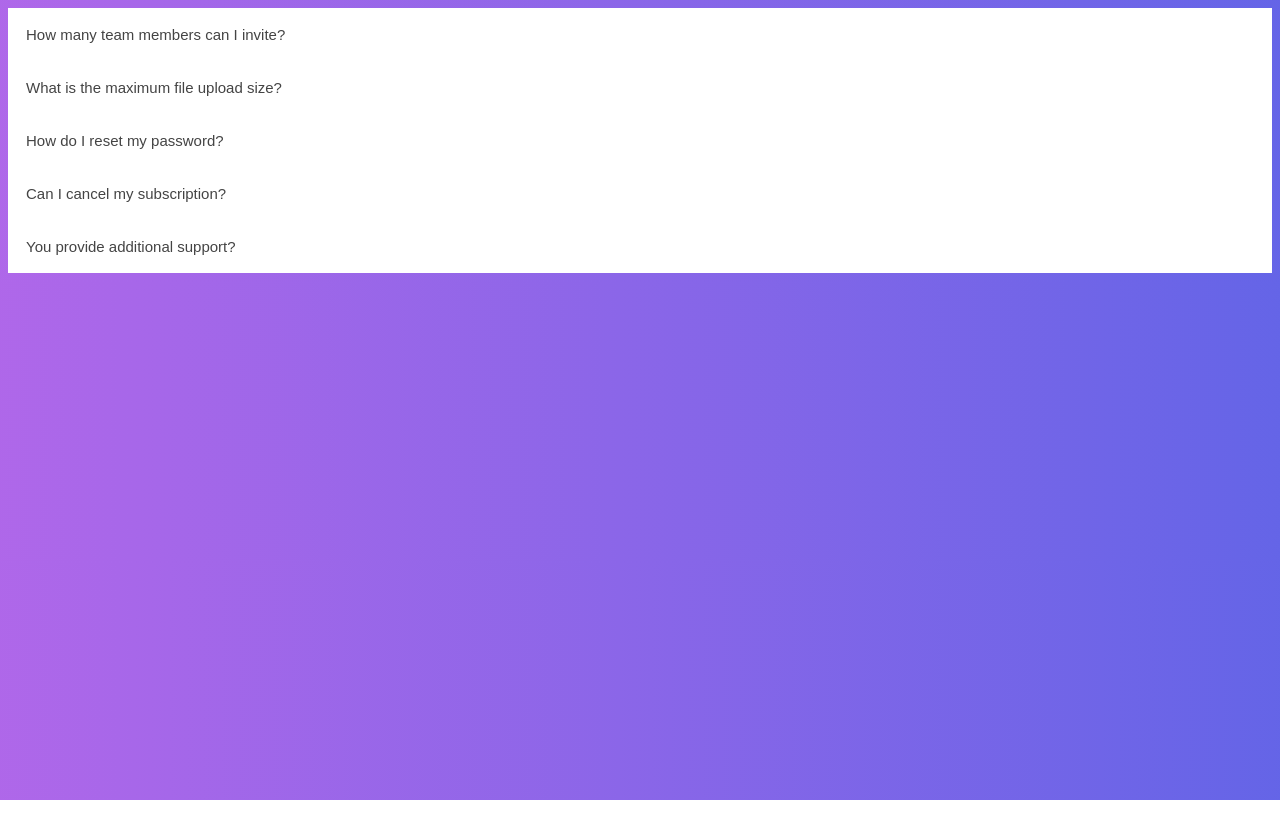
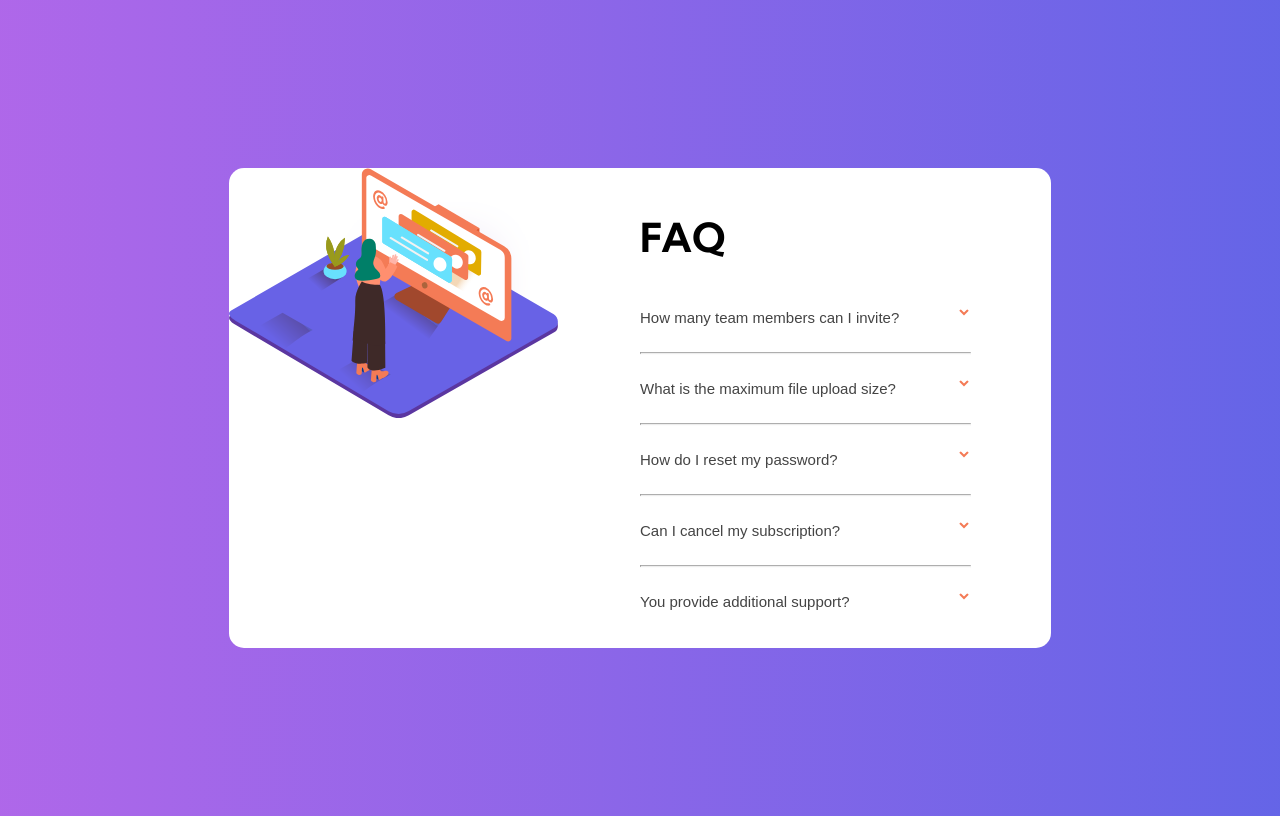
Before and after one commit to Jthforce/Accordion-Card, a plain HTML site: page index.html in a window 1280 px wide. Drawn offline with Linux system fonts and the light colour scheme.

Commit message:
1/30/2022

```diff
--- a/index.html
+++ b/index.html
@@ -12,31 +12,41 @@
 
 </head>
 <body>
-  <button class="accordion" onclick="accord()"> How many team members can I invite?</button>
+  <div class= "container">
+  <div class="card-container">
+    <div class="card-left"><img src="/images/illustration-woman-online-desktop.svg" width="80%" ></div>
+    <div class="card-right">
+
+    <h1> FAQ </h1>
+  <button class="accordion" onclick="accord()"> How many team members can I invite? <svg width="10" height="7" xmlns="http://www.w3.org/2000/svg"><path d="M1 .799l4 4 4-4" stroke="#F47B56" stroke-width="2" fill="none" fill-rule="evenodd"/></svg></button>
+
   <div class="panel"><p> can invite up to 2 additional users on the Free plan. There is no limit on
   team members for the Premium plan.
 </p>
   </div>
-<button class="accordion"  onclick="accord()">What is the maximum file upload size?</button>
+  <hr>
+<button class="accordion"  onclick="accord()">What is the maximum file upload size? <svg width="10" height="7" xmlns="http://www.w3.org/2000/svg"><path d="M1 .799l4 4 4-4" stroke="#F47B56" stroke-width="2" fill="none" fill-rule="evenodd"/></svg></button>
   <div class="panel">
   <p>No more than 2GB. All files in your account must fit your allotted storage space.
 </p>
   </div>
-
-<button class="accordion"  onclick="accord()">  How do I reset my password?</button>
+  <hr>
+<button class="accordion"  onclick="accord()">  How do I reset my password?<svg width="10" height="7" xmlns="http://www.w3.org/2000/svg"><path d="M1 .799l4 4 4-4" stroke="#F47B56" stroke-width="2" fill="none" fill-rule="evenodd"/></svg></button>
 <div class="panel">
   <p>Click “Forgot password” from the login page or “Change password” from your profile page.
   A reset link will be emailed to you.</p>
 </div>
-<button class="accordion"  onclick="accord()">Can I cancel my subscription?</button>
+<hr>
+<button class="accordion"  onclick="accord()">Can I cancel my subscription?<svg width="10" height="7" xmlns="http://www.w3.org/2000/svg"><path d="M1 .799l4 4 4-4" stroke="#F47B56" stroke-width="2" fill="none" fill-rule="evenodd"/></svg></button>
   <div class= "panel">
     <p>Yes! Send us a message and we’ll process your request no questions asked.</p></div>
 
-
-  <button class="accordion"  onclick="accord()"> You provide additional support?</button>
+    <hr>
+  <button class="accordion"  onclick="accord()"> You provide additional support? <svg width="10" height="7" xmlns="http://www.w3.org/2000/svg"><path d="M1 .799l4 4 4-4" stroke="#F47B56" stroke-width="2" fill="none" fill-rule="evenodd"/></svg></button>
 <div class="panel"> Chat and email support is available 24/7. Phone lines are open during normal business hours.</div>
-
-
+</div>
+</div>
+</div>
 
 </body>
 </html>
--- a/styles.css
+++ b/styles.css
@@ -1,7 +1,11 @@
-  .panel {  padding: 0 18px;
+@import url('https://fonts.googleapis.com/css2?family=Kumbh+Sans:wght@400;700&display=swap');
+  .panel {
+
     display: none;
     background-color: white;
-    overflow: hidden;}
+    overflow: hidden;
+    width: 75%;
+  }
   .active, .accordion:hover {
     color : hsl(14, 88%, 65%);
    font-weight: 700;
@@ -10,15 +14,59 @@
     background-color: white;
     color: #444;
     cursor: pointer;
-    padding: 18px;
-    width: 100%;
+    padding: 20px 0px;
     border: none;
-    text-align: left;
     outline: none;
     font-size: 15px;
     transition: 0.4s;
+    display: block;
+    width: 80%;
+    text-align: left;
+  }
+  .card-container{
+    background-color: white;
+    width: 65%;
+    height:60%;
+    border-radius: 15px;
+
+  }
+  .container{
+    display:flex;
+    justify-content: center;
+    align-items: center;
+    height:100vh ;
+
+  }
+  .card-left{
+    width:50%;
+    float:left;
+    background-image:url(/images/illustration-box-desktop.svg) ;
+    background-position: center;
+    background-repeat: no-repeat;
+
+  }
+  .card-right{
+   position: relative;
+    width: 50%;
+    float: right;
+    top: 50%;
+    -ms-transform: translateY(-50%);
+    transform: translateY(-50%);
+
   }
 
+  svg{
+    float:right;
+  }
   body{
     background-image: linear-gradient(to right, hsl(273, 75%, 66%) , hsl(240, 73%, 65%)) ;
+    font-family: 'Kumbh Sans', sans-serif;
+    font-size: 12px;
   }
+  h1{
+    font-size: 40px;
+  }
+  hr{
+    width: 80%;
+float:left;
+  }
```
